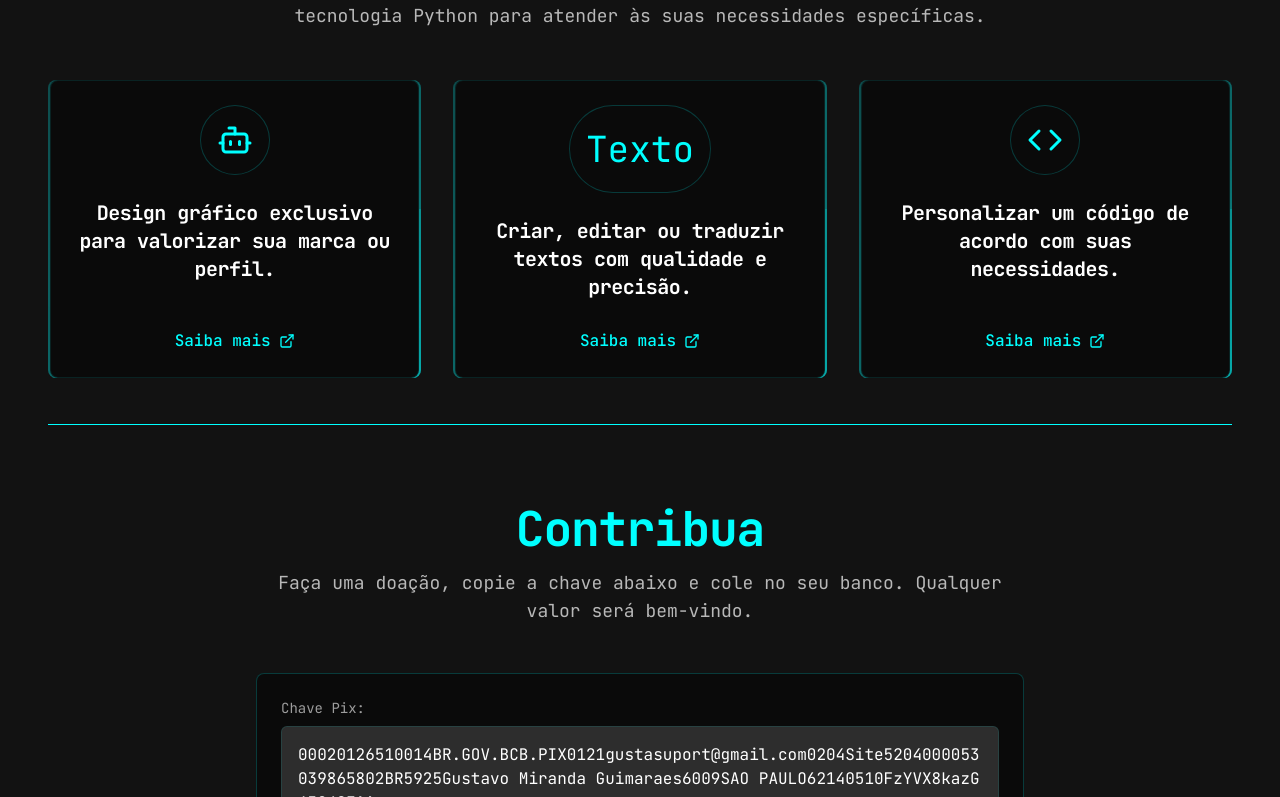
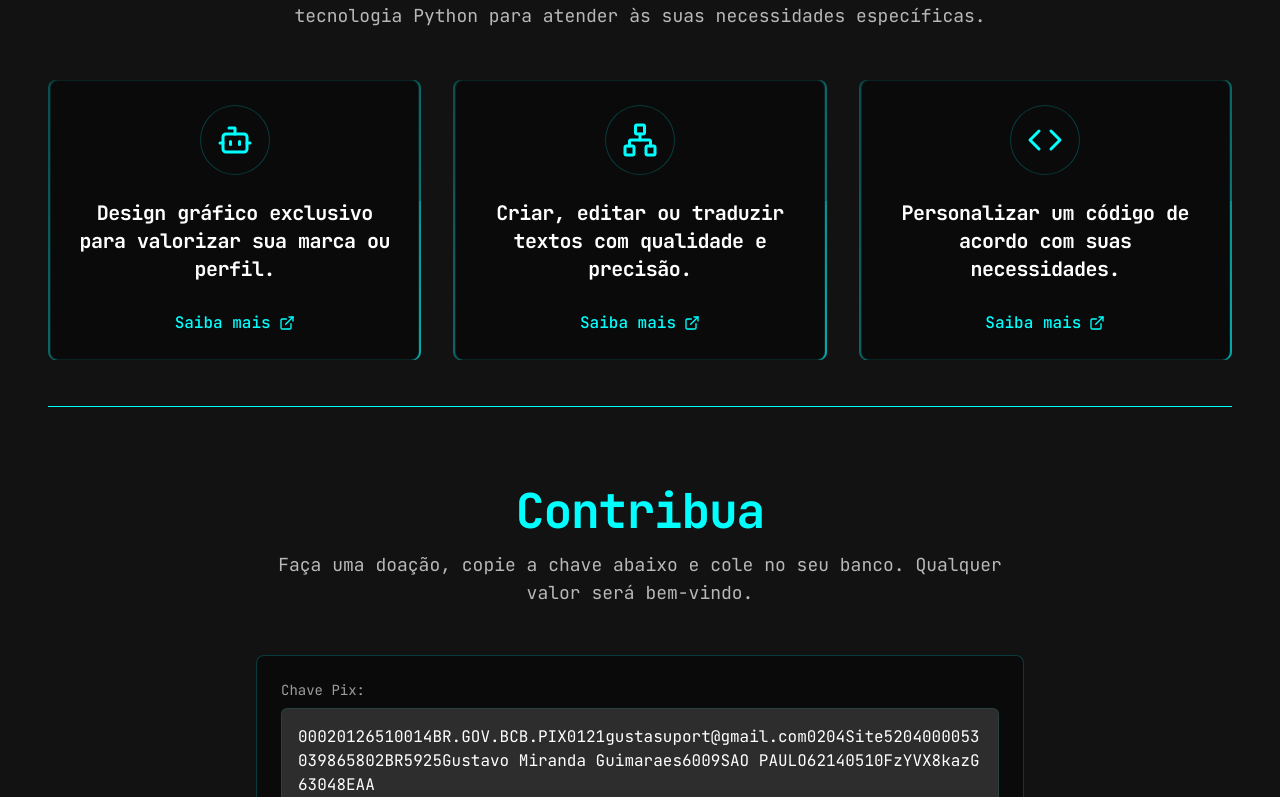
Before and after one commit to eugustas/new-site, a React (Vite) app in the folder meu-site-main/: page / in a window 1280 px wide. Shown: the part 1763-2560 px from the top of the page. Built offline with nearby package versions, Linux system fonts and the light colour scheme.

Commit message:
ServicesSection.tsx

```diff
--- a/meu-site-main/src/components/home/ServicesSection.tsx
+++ b/meu-site-main/src/components/home/ServicesSection.tsx
@@ -49,7 +49,7 @@ const ServicesSection: React.FC = () => {
       link: "https://wa.link/bao7s1"
     },
     {
-icon: <span className="text-cyan" style={{ fontSize: '36px' }}>Texto</span>,
+icon: <Network size={36} className="text-cyan" />,
       title: "Criar, editar ou traduzir textos com qualidade e precisão.",
       link: "https://wa.link/ez475w"
     },
```
